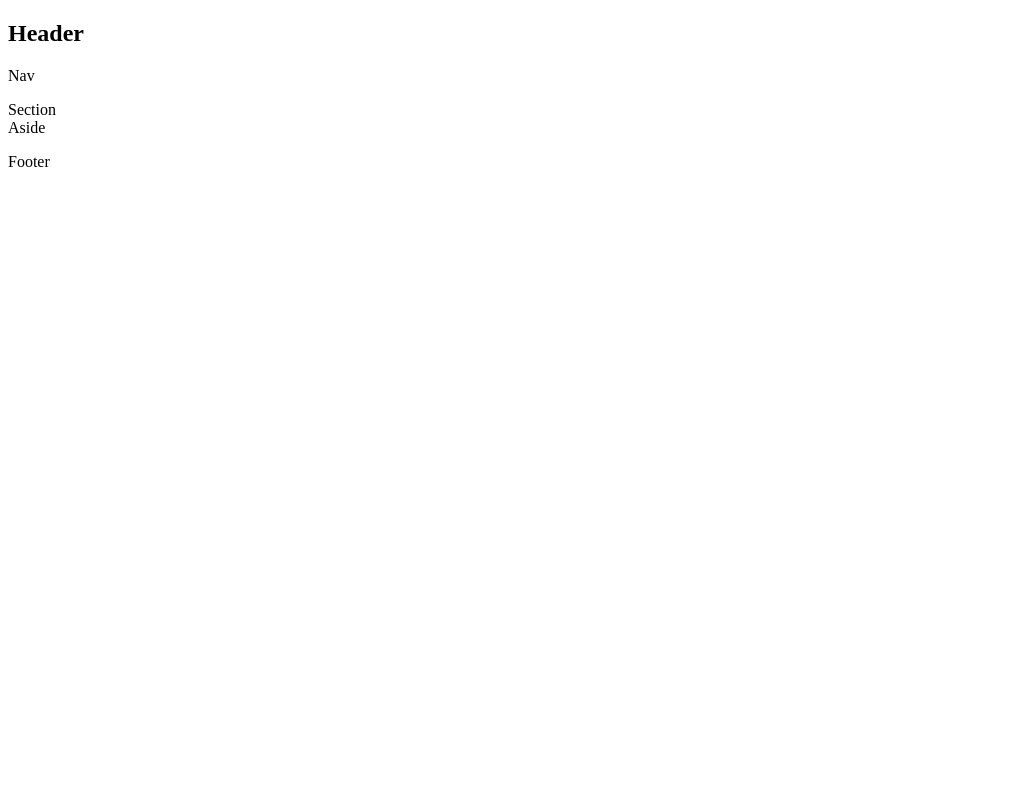
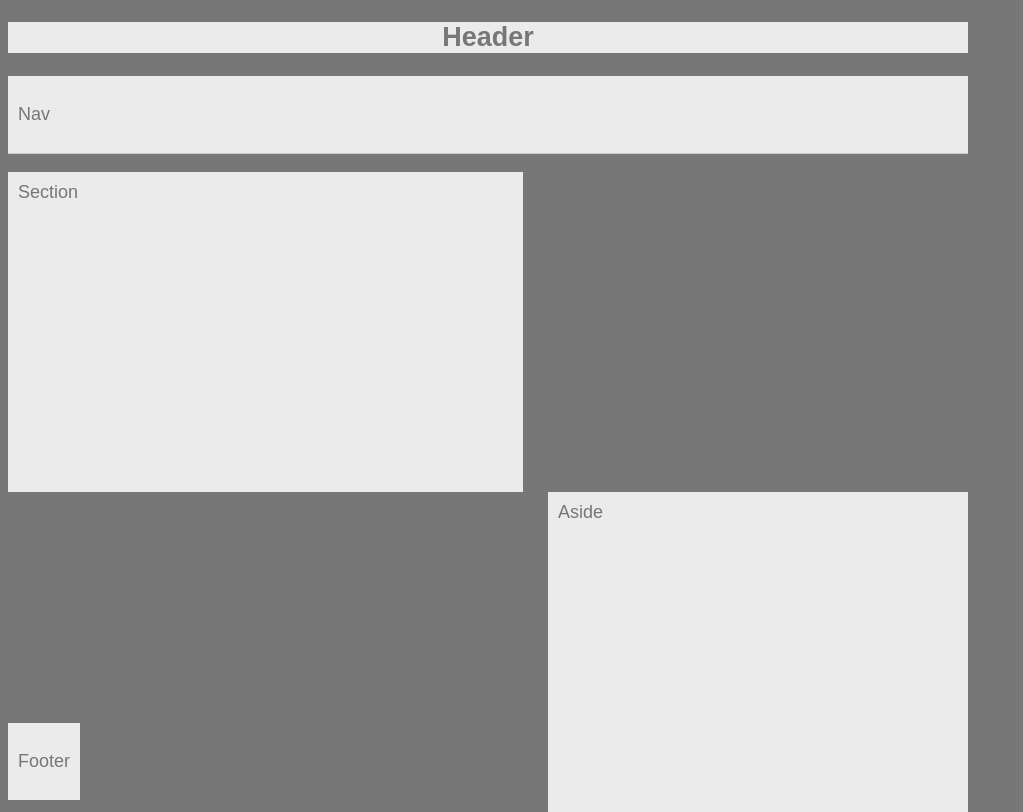
Before and after one commit to Eddiev15/HW-Wireframe, a plain HTML site: page index.html in a window 1280 px wide. Shown: the whole page, without its empty margins (0-1023 px from the left). Drawn offline with Linux system fonts and the light colour scheme.

Commit message:
Update style.css

```diff
--- a/style.css
+++ b/style.css
@@ -1 +1,56 @@
-Style
+/* Style the header */
+.header {
+    background: #ebebeb;
+    text-align: center;
+}
+
+body {
+    font-family: 'Arial', 'Helvetica Neue', Helvetica, sans-serif;
+    color: #777;
+    background: #777;
+    width: 960px;
+    font-size: 18px;
+}
+
+/* Style the top navigation bar */
+.topnav {
+    overflow: hidden;
+    background: #ebebeb;
+    margin: 0 0 1em 0;
+	padding: 10px;
+    border-bottom: 1px solid #ccc;
+}
+
+/* Create three equal columns that floats next to each other */
+.section {
+    float: left;
+    padding: 10px;
+    width: 495px;
+    margin: 0 10em 0 0;
+    height: 300px;
+    background: #ebebeb;
+}
+
+.aside {
+    float: right;
+    padding: 10px;
+    width: 400px;
+    height: 300px;
+    background: #ebebeb;
+}
+
+/* Clear floats after the columns */
+.row:after {
+    content: "";
+    display: table;
+    clear: both;
+}
+
+/* Style the footer */
+.footer {
+    padding: 10px;
+    text-align: center;
+    background: #ebebeb;
+    position:absolute;
+    bottom:0;
+}
```
